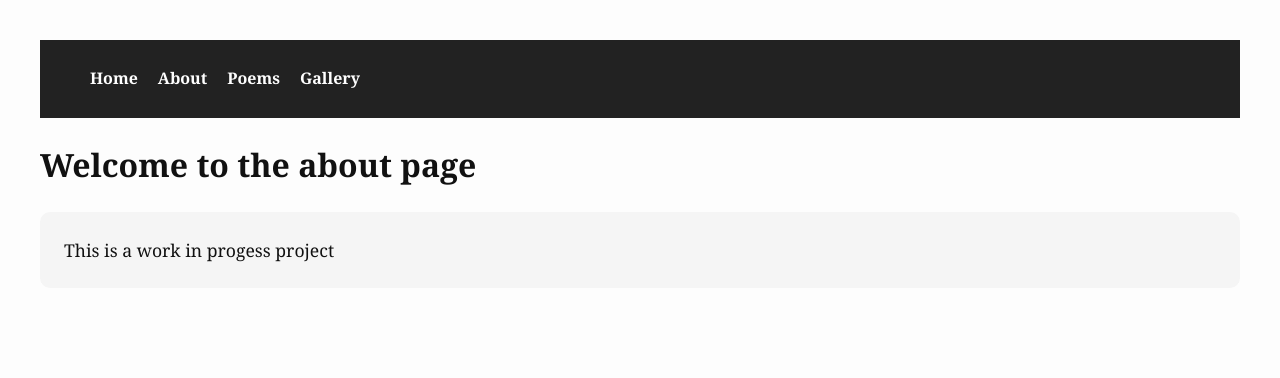
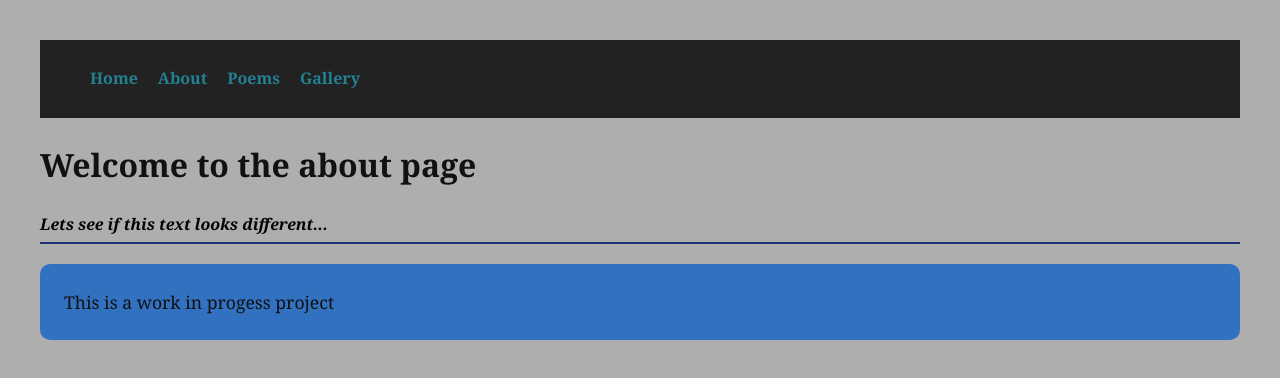
Before and after one commit to cecedabro/expression-website, a plain HTML site: page gallery.html in a window 1280 px wide. Drawn offline with Linux system fonts and the light colour scheme.

Commit message:
Quick update

```diff
--- a/gallery.html
+++ b/gallery.html
@@ -16,6 +16,7 @@
         </ul>
     </nav>
     <h1>Welcome to the about page</h1>
+    <h2>Lets see if this text looks different...</h2>
     <pre>This is a work in progess project</pre>
 </body>
 </html>
--- a/style.css
+++ b/style.css
@@ -1,12 +1,12 @@
 body {
   font-family: Georgia, serif;
-  background-color: #fdfdfd;
+  background-color: #afaeae;
   color: #111;
   margin: 40px;
   line-height: 1.6;
 }
 pre {
-  background-color: #f5f5f5;
+  background-color: #3270c0;
   padding: 1.5rem;
   border-radius: 10px;
   font-family: "Georgia", serif;
@@ -15,6 +15,15 @@ pre {
   line-height: 1.6;
 }
 
+h2 {
+  font-size: 1rem;
+  color: #020202;
+  font-family: 'Georgia', serif;
+  font-style: italic;
+  margin-bottom: 20px;
+  border-bottom: 2px solid #1e2f72;
+  padding-bottom: 5px;
+}
 
 nav {
   background-color: #222;
@@ -26,7 +35,7 @@ nav ul {
   gap: 20px;
 }
 nav ul li a {
-  color: white;
+  color: rgb(35, 129, 148);
   text-decoration: none;
   font-weight: bold;
 }
```
